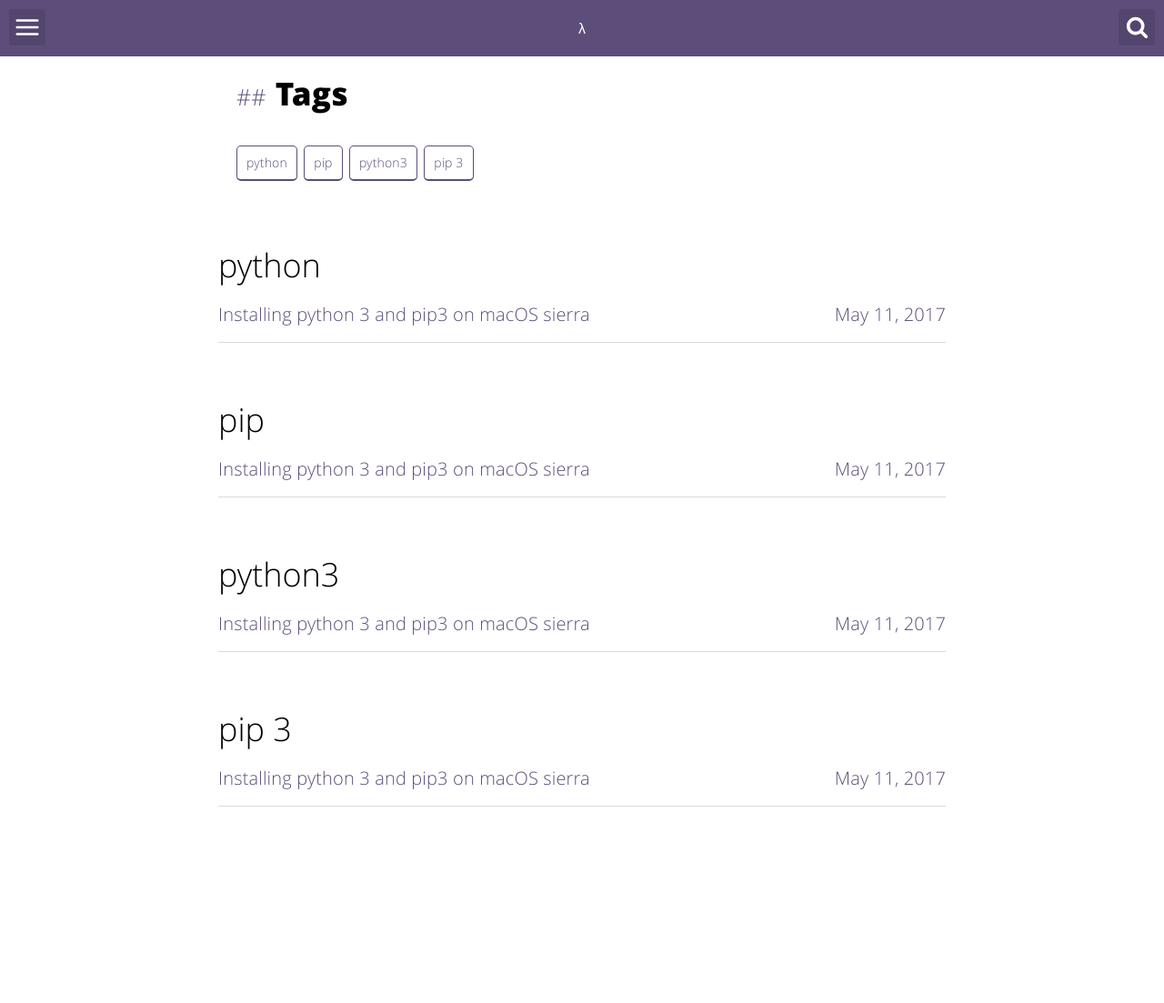
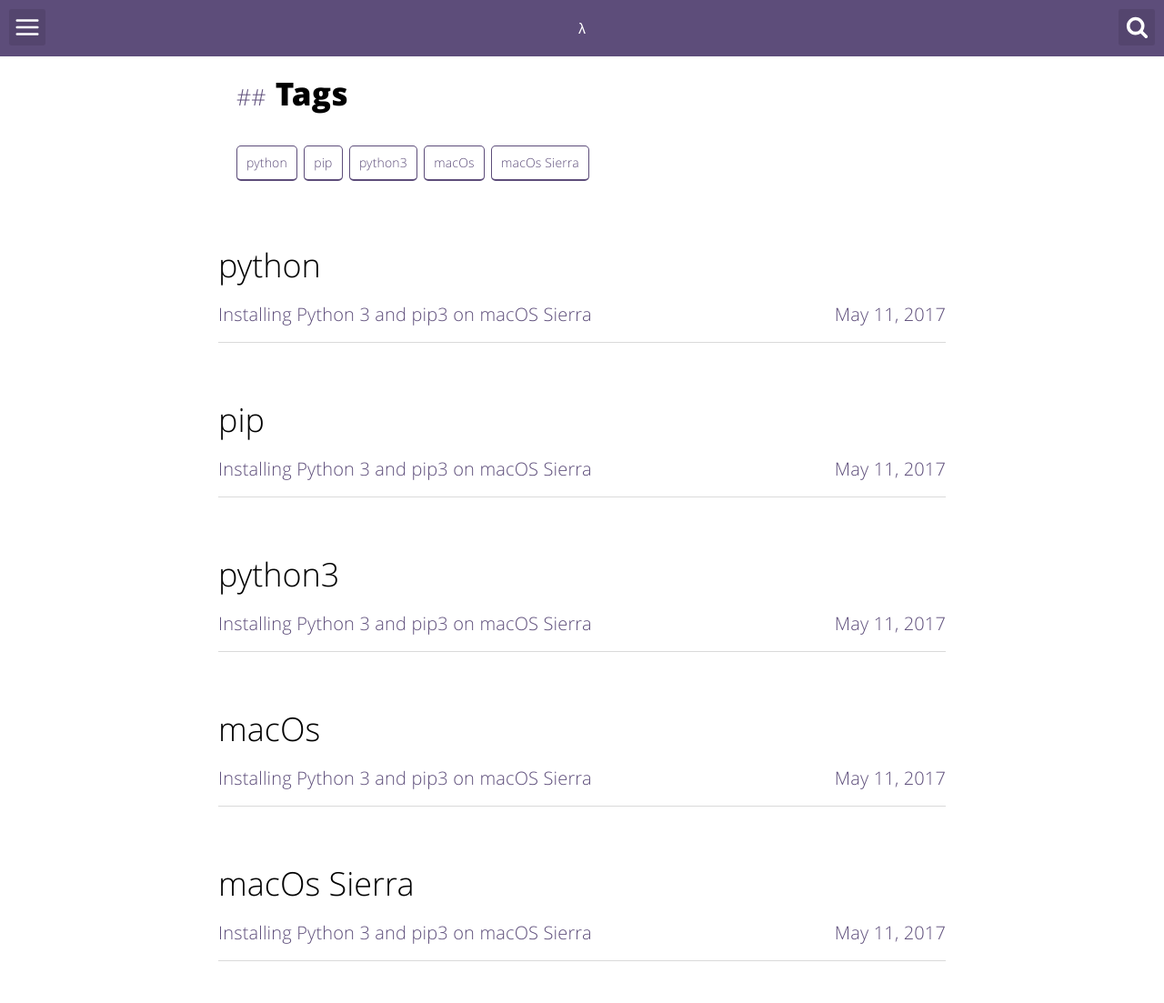
Before and after one commit to evansdianga/evansdianga.github.io, a Jekyll site: the page built from tags.html, in a window 1280 px wide. Shown: the whole page at 91% size. Built offline with Jekyll 4.4.1, drawn with Linux system fonts in a browser that asks for light colours; some web fonts are replaced; before the commit the page ends 933 px from its top, so only the background shows below that.

Commit message:
Corrected tags

```diff
--- a/_posts/2017-05-11-install-pip-osx.md
+++ b/_posts/2017-05-11-install-pip-osx.md
@@ -1,20 +1,20 @@
 ---
 layout: post
-title:  "Installing python 3 and pip3  on macOS sierra"
+title:  "Installing Python 3 and pip3  on macOS Sierra"
 image: ''
 date:   2017-05-11 20:42:31
 tags:
 - python
 - pip
 - python3
-- pip 3
+- macOs
+- macOs Sierra
 description: ''
 categories:
-- Python Docker
+- Python
 twitter_text: 'Installing Python 3 and Pip on macOS'
 ---
-
-## Installing Python 3 and  Pip on Mac Os
+### Installing Python 3 and  Pip on Mac Os
 
 **NOTE**: This tutorial **does not use** [Virtual Environments](https://packaging.python.org/installing/#creating-and-using-virtual-environments) like [`virtualenv`](https://packaging.python.org/key_projects/#virtualenv) or [`pyenv`](https://packaging.python.org/key_projects/#venv) to manage various `python` versions
 
```
